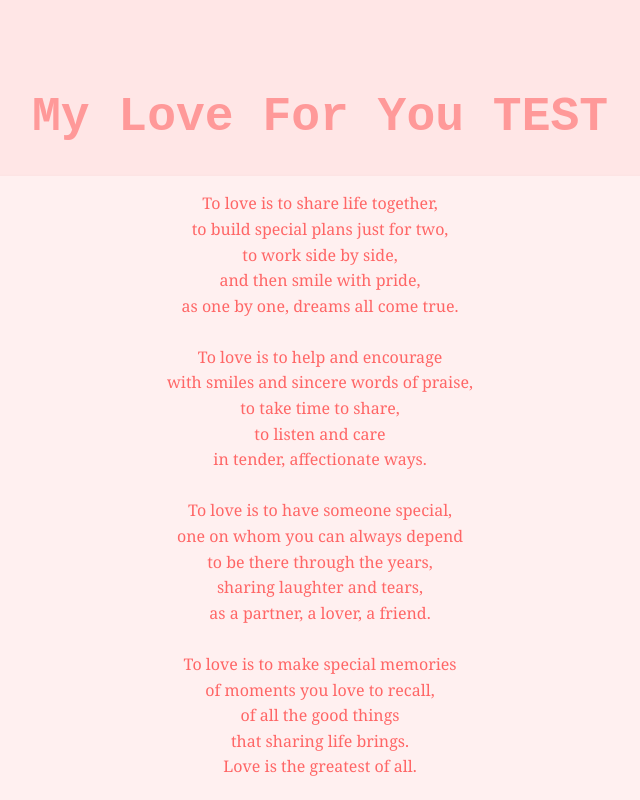
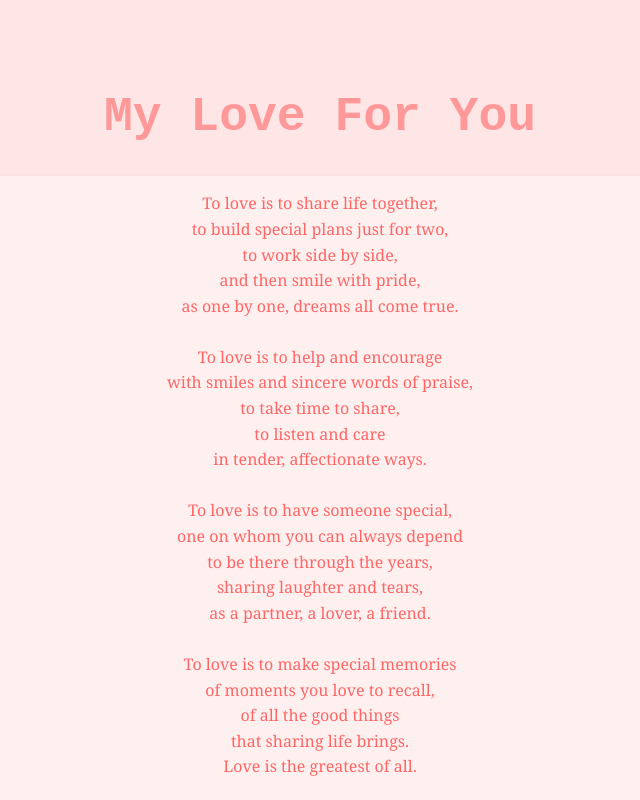
Before and after one commit to Kasey-Savage/Be-My-Valentine, a plain HTML site: page index.html in a window 1280 px wide. Shown: the top 800 px of the page, without its empty margins (320-960 px from the left). Drawn offline with Linux system fonts and the light colour scheme.

Commit message:
Take out test comments

```diff
--- a/index.html
+++ b/index.html
@@ -5,7 +5,7 @@
         <title> Be My Valentine </title>
     </head>
     <body>
-        <h1> My Love For You TEST</h1>
+        <h1> My Love For You </h1>
         <p>
             To love is to share life together, <br>
             to build special plans just for two, <br>
@@ -40,9 +40,7 @@
 
         </p>
         <div class="heart"></div>
-        <h1>
-            Will You Be My Valentine?
-        </h1>
+        <h1> Will You Be My Valentine? </h1>
         <button> Yes </button>
         <button> No </button>
     </body>
--- a/style.css
+++ b/style.css
@@ -41,10 +41,12 @@ p {
     border-radius: 50px;
     position: absolute;
 }
+
 .heart:before {
     top: -50px;
     left: 0;
 }
+
 .heart:after {
     left: 50px;
     top: 0;
```
